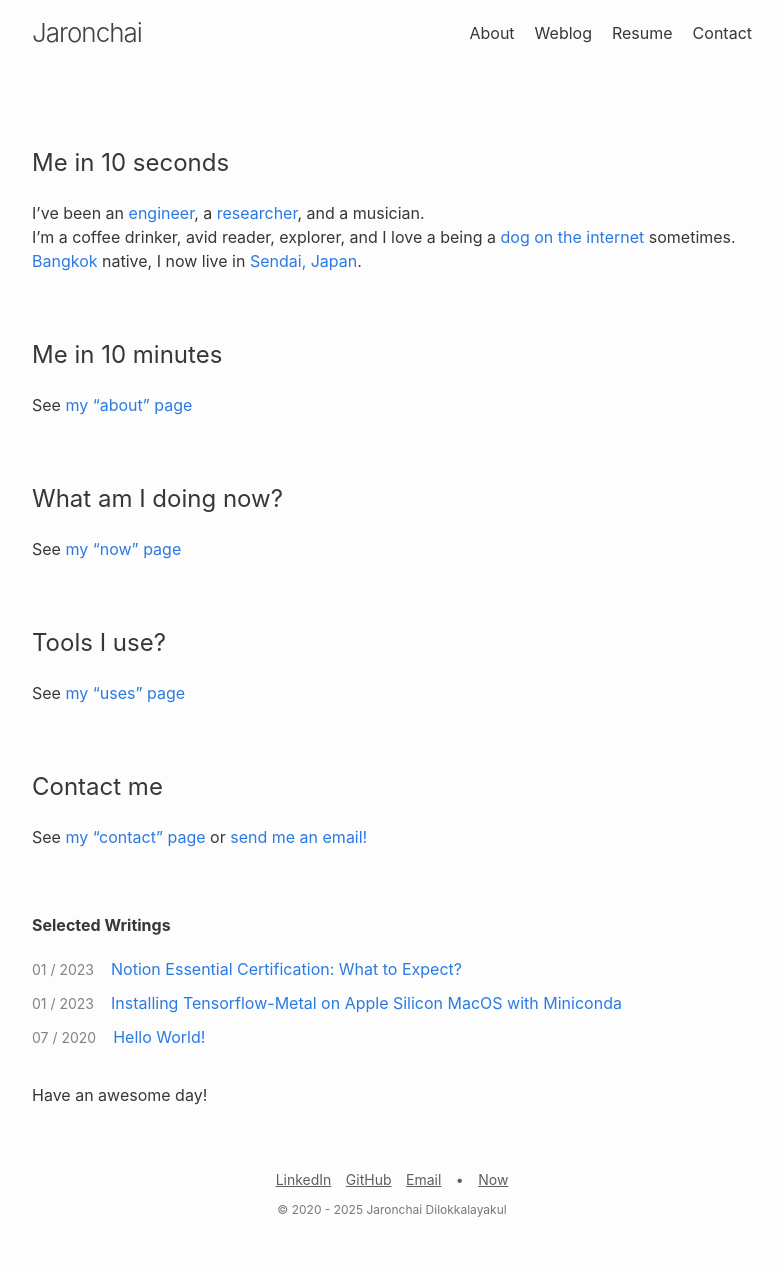
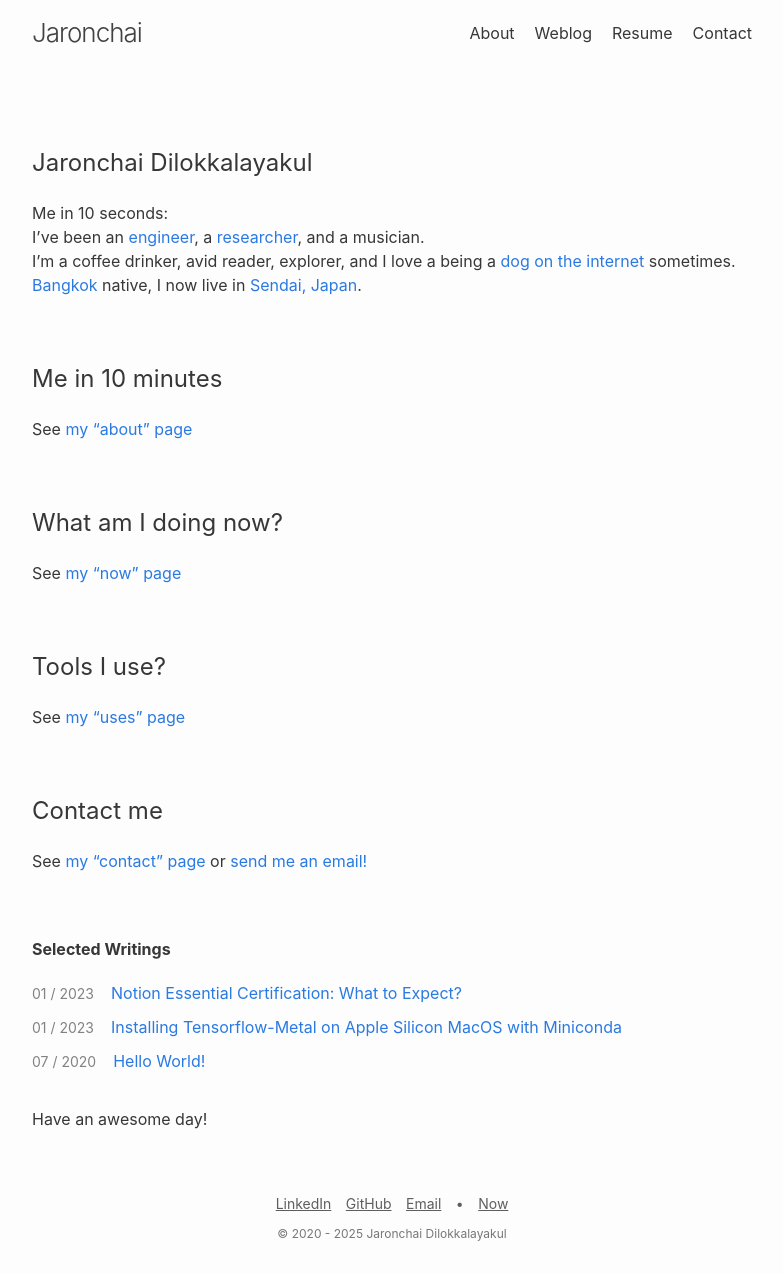
Before and after one commit to jarondlk/jaronchai-blog, a Jekyll site: the page built from index.markdown, in a window 1280 px wide. Shown: the whole page, without its empty margins (248-1031 px from the left). Built offline with Jekyll 4.4.1, drawn with Linux system fonts in a browser that asks for light colours; before the commit the page ends 1249 px from its top, so only the background shows below that.

Commit message:
Index seo name

```diff
--- a/index.markdown
+++ b/index.markdown
@@ -3,8 +3,9 @@
 layout: default
 ---
 
-## Me in 10 seconds
+## Jaronchai Dilokkalayakul
 
+Me in 10 seconds:\
 I’ve been an [engineer](https://ibm.com), a [researcher](https://www.is.tohoku.ac.jp/en/), and a musician.\
 I’m a coffee drinker, avid reader, explorer, and I love a being a [dog on the internet](https://alfyn.page) sometimes.\
 [Bangkok](https://maps.app.goo.gl/Rrm5AFaLUZ42k3GG6) native, I now live in [Sendai, Japan](https://maps.app.goo.gl/HHWvrCXHT9ouUT4T9).
```
